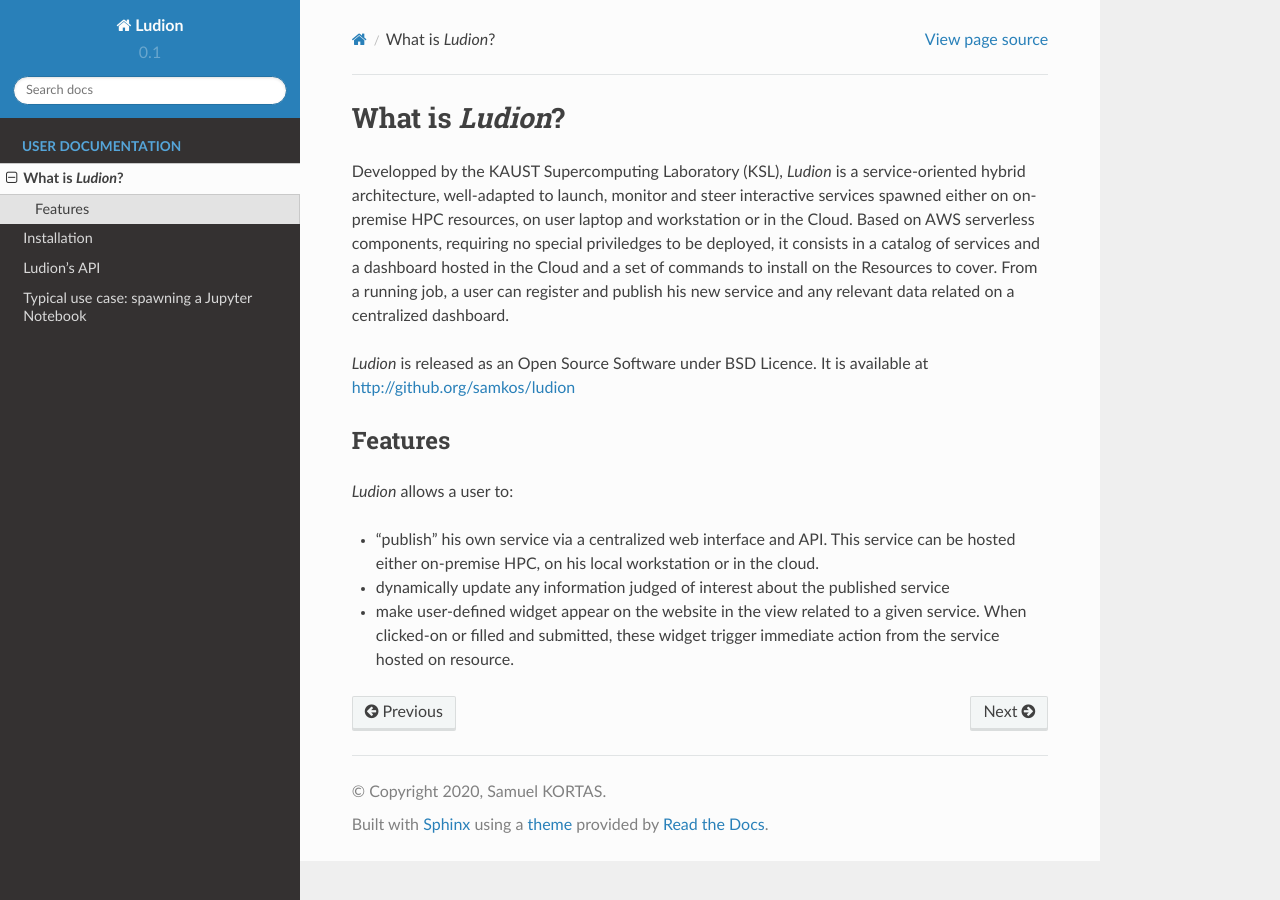
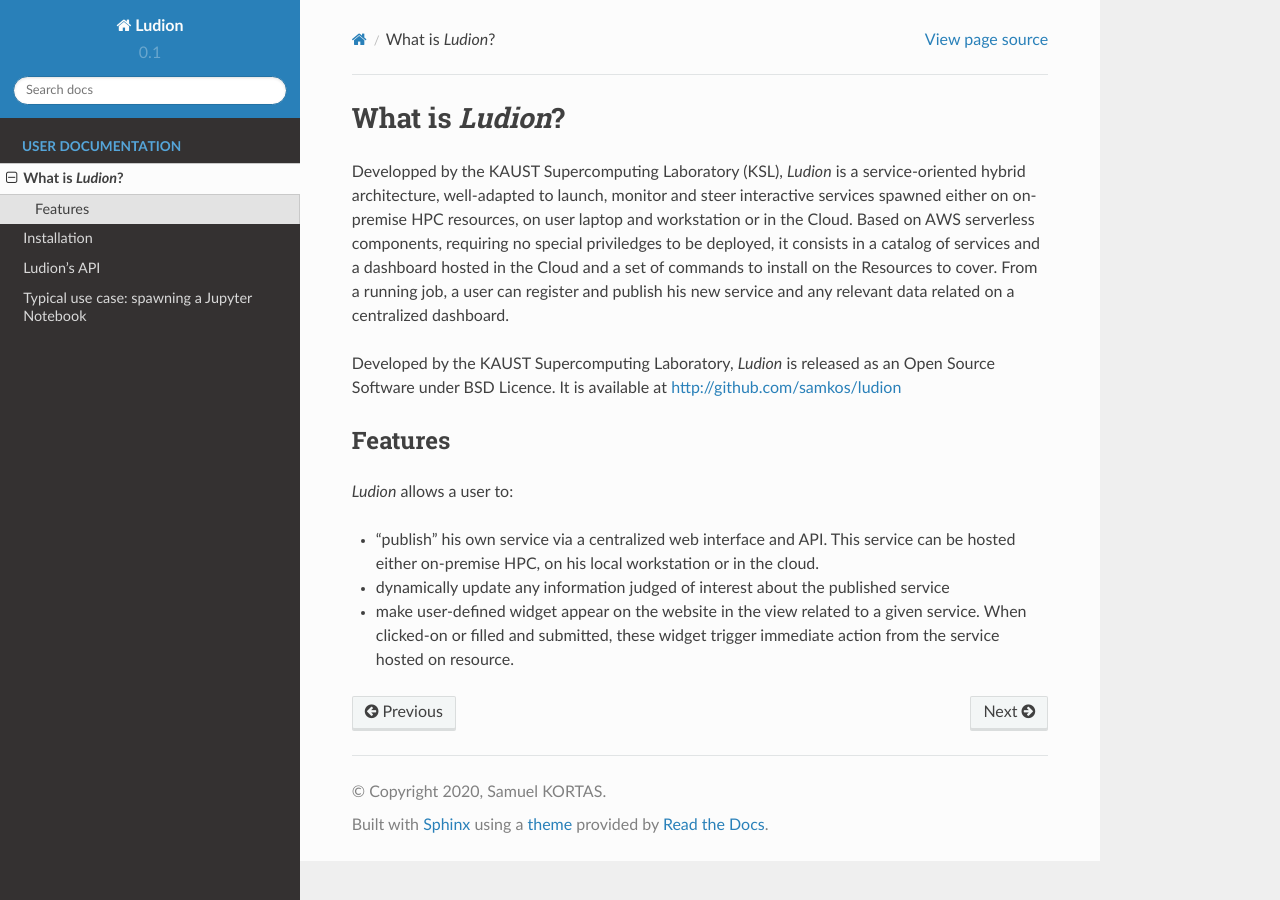
Before and after one commit to samkos/ludion, a Sphinx documentation site: the page built from docs/what_is_ludion.rst, in a window 1280 px wide. Built offline with Sphinx 7.4.7 and the Read the Docs theme 2.0.0, drawn with Linux system fonts in a browser that asks for light colours.

Commit message:
fixing typo on github.org address

```diff
--- a/docs/install.rst
+++ b/docs/install.rst
@@ -35,9 +35,9 @@
   connected Resources to connect to this centralized dashboard.
 
 Current source is available on  Github, use the following command to retrieve
-the latest stable version from the repository.
+the latest stable version from the repository:
 ::
-  $ git clone https://github.com/samkos/ludion.git
+ $ git clone https://github.com/samkos/ludion.git
 
 Installing *Ludion* Centralized Services
 ----------------------------------------
@@ -87,6 +87,7 @@
 1. Clone the latest stable version of *Ludion* from  Github:
 ::
    $ git clone https://github.com/samkos/ludion.git LUDION_TEST
+
 
 2. Initialize the amplify environment
 ::
--- a/docs/what_is_ludion.rst
+++ b/docs/what_is_ludion.rst
@@ -14,8 +14,9 @@
 dashboard.
 
 
+Developed by the KAUST Supercomputing Laboratory,
 *Ludion* is released as an Open Source Software under BSD Licence.
-It is available at http://github.org/samkos/ludion
+It is available at http://github.com/samkos/ludion
 
 Features
 --------
```
